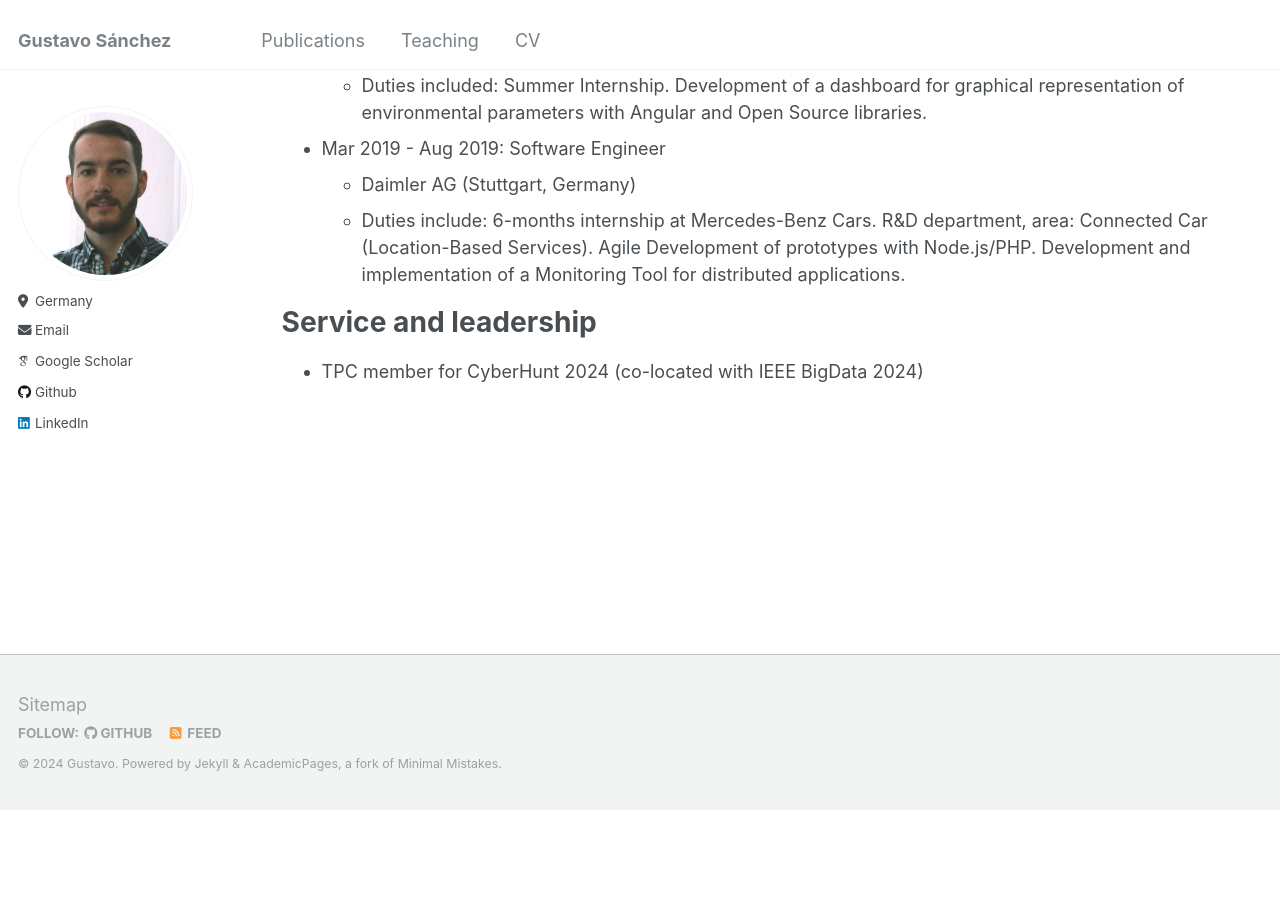
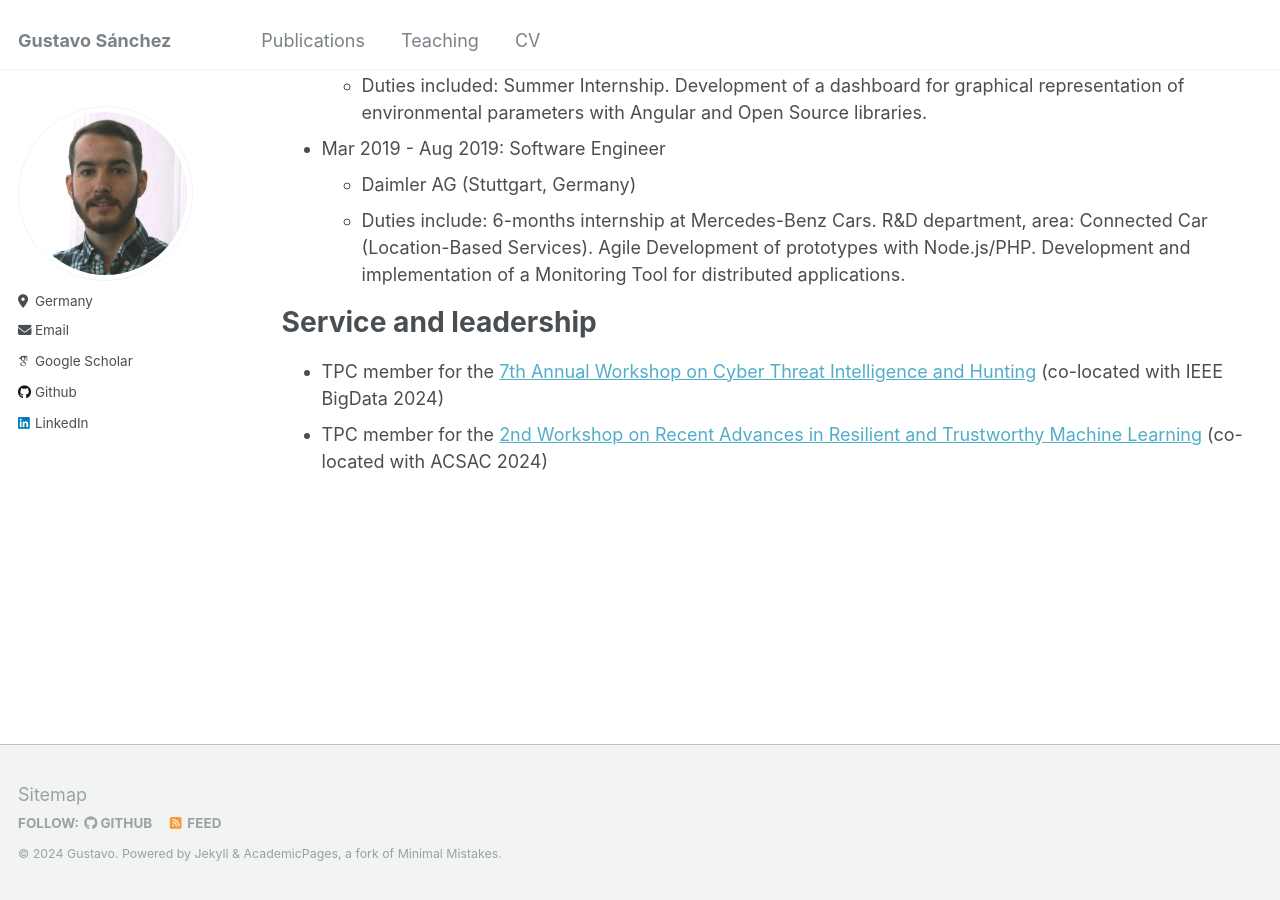
Before and after one commit to gus5298/gus5298.github.io, a Jekyll site: the page built from _pages/cv.md, in a window 1280 px wide and 900 px high, scrolled down 702 px. Built offline with Jekyll 4.4.1, drawn with Linux system fonts in a browser that asks for light colours; some web fonts are replaced; before the commit the page ends 1512 px from its top, so only the background shows below that.

Commit message:
Update cv.md

```diff
--- a/_pages/cv.md
+++ b/_pages/cv.md
@@ -38,4 +38,5 @@
 
 Service and leadership
 ======
-* TPC member for CyberHunt 2024 (co-located with IEEE BigData 2024)
+* TPC member for the [7th Annual Workshop on Cyber Threat Intelligence and Hunting](https://cyberhunt2024.cyberhunt.no/) (co-located with IEEE BigData 2024)
+* TPC member for the [2nd Workshop on Recent Advances in Resilient and Trustworthy Machine Learning](https://artman-workshop.gitlab.io/) (co-located with ACSAC 2024)
```
